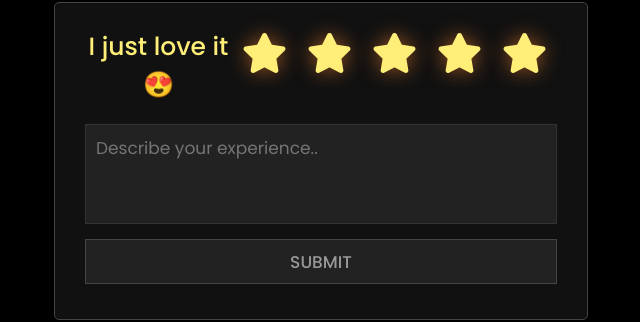
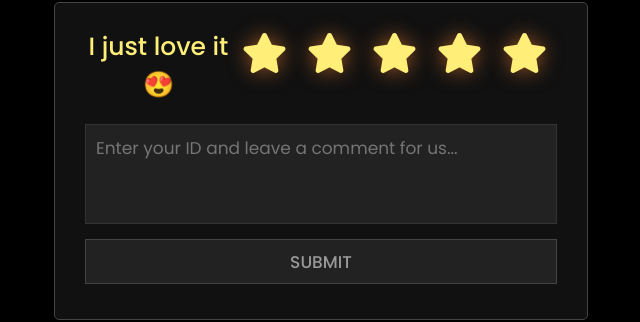
Before and after one commit to csooo/rt, a React (Create React App) app in the folder rt/: page / in a window 1280 px wide. Both pictures are taken after a click on the label 770 px from the left and 400 px from the top of the page. Shown: the part 239-561 px from the top of the page, without its empty margins (319-959 px from the left). Built offline with nearby package versions, Linux system fonts and the light colour scheme.

Commit message:
Update App.js

```diff
--- a/rt/src/App.js
+++ b/rt/src/App.js
@@ -87,7 +87,7 @@ function App() {
 
       </header>
       <div class="textarea">
-        <textarea cols="30" onChange={(e)=>{setContent(e.target.value);}} placeholder="Describe your experience.."></textarea>
+        <textarea cols="30" onChange={(e)=>{setContent(e.target.value);}} placeholder="Enter your ID and leave a comment for us..."></textarea>
 
 
 
```
